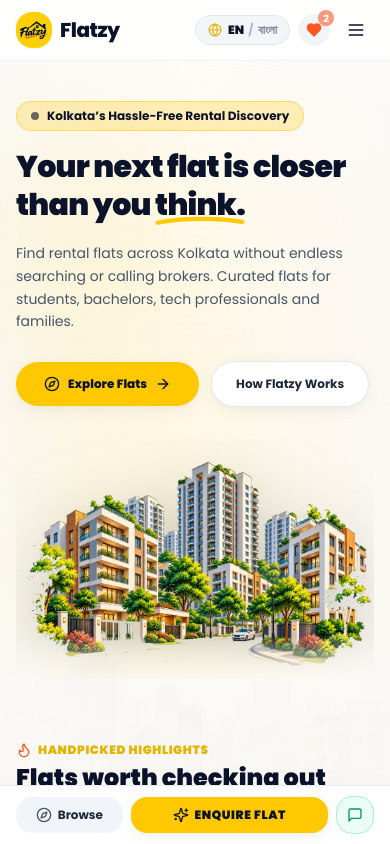
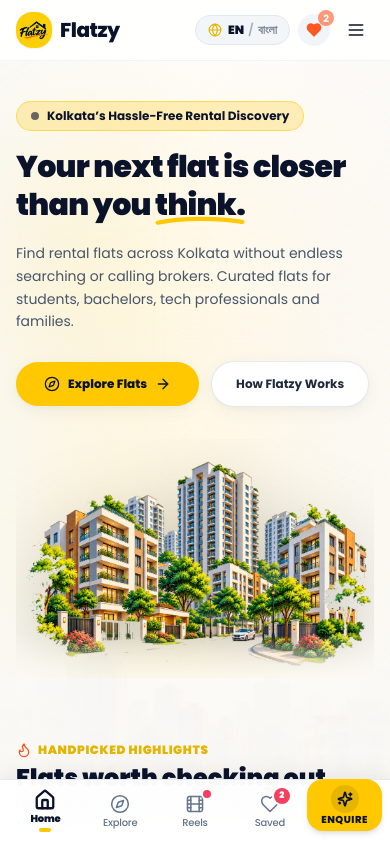
Before and after one commit to JoyTheSloth/Flatzy, a React (Vite) app: page / in a window 390 px wide. Shown: the top 844 px of the page. Built offline with nearby package versions, Linux system fonts and the light colour scheme.

Commit message:
feat(mobile): add app-style bottom navigation bar with Home, Explore, Reels, Saved, and Enquire Flat

```diff
--- a/src/App.tsx
+++ b/src/App.tsx
@@ -221,10 +221,11 @@ export function App() {
         onNavigate={navigateTo}
       />
 
-      {/* Mobile Sticky Bottom CTA */}
+      {/* Mobile App Bottom Navigation Bar */}
       <MobileBottomCTA
+        currentTab={currentTab}
+        onNavigate={navigateTo}
         onOpenInquiryModal={() => handleOpenInquiryModal(selectedProperty || undefined)}
-        onExploreClick={() => navigateTo('explore')}
         savedCount={savedPropertyIds.length}
         onOpenSavedDrawer={() => setIsSavedDrawerOpen(true)}
       />
--- a/src/components/MobileBottomCTA.tsx
+++ b/src/components/MobileBottomCTA.tsx
@@ -1,46 +1,149 @@
 import React from 'react';
-import { Sparkles, Compass, MessageSquare } from 'lucide-react';
+import { Home, Compass, Film, Heart, Sparkles } from 'lucide-react';
+import { useLanguage } from '../context/LanguageContext';
 
 interface MobileBottomCTAProps {
+  currentTab: string;
+  onNavigate: (tab: string) => void;
   onOpenInquiryModal: () => void;
-  onExploreClick: () => void;
   savedCount: number;
   onOpenSavedDrawer: () => void;
+  onExploreClick?: () => void; // for backwards compatibility
 }
 
 export const MobileBottomCTA: React.FC<MobileBottomCTAProps> = ({
+  currentTab,
+  onNavigate,
   onOpenInquiryModal,
-  onExploreClick,
   savedCount,
   onOpenSavedDrawer,
 }) => {
+  const { language } = useLanguage();
+  const isBn = language === 'bn';
+
+  const navTabs = [
+    {
+      id: 'home',
+      label: isBn ? 'হোম' : 'Home',
+      icon: Home,
+      action: () => {
+        onNavigate('home');
+        window.scrollTo({ top: 0, behavior: 'smooth' });
+      },
+      isActive: currentTab === 'home',
+    },
+    {
+      id: 'explore',
+      label: isBn ? 'ফ্ল্যাট' : 'Explore',
+      icon: Compass,
+      action: () => {
+        onNavigate('explore');
+        window.scrollTo({ top: 0, behavior: 'smooth' });
+      },
+      isActive: currentTab === 'explore',
+    },
+    {
+      id: 'reels',
+      label: isBn ? 'রিলস' : 'Reels',
+      icon: Film,
+      action: () => {
+        onNavigate('reels');
+        window.scrollTo({ top: 0, behavior: 'smooth' });
+      },
+      isActive: currentTab === 'reels',
+      hasBadge: true,
+    },
+    {
+      id: 'saved',
+      label: isBn ? 'সেভড' : 'Saved',
+      icon: Heart,
+      action: onOpenSavedDrawer,
+      isActive: false,
+      count: savedCount,
+    },
+    {
+      id: 'enquire',
+      label: isBn ? 'ইনকোয়ারি' : 'Enquire',
+      icon: Sparkles,
+      action: onOpenInquiryModal,
+      isPrimary: true,
+    },
+  ];
+
   return (
-    <div className="md:hidden fixed bottom-0 left-0 right-0 z-40 bg-white/95 backdrop-blur-md border-t border-slate-200/90 px-4 pt-2.5 pb-[max(0.625rem,env(safe-area-inset-bottom))] shadow-2xl flex items-center gap-2">
+    <nav
+      aria-label="Mobile Bottom Navigation"
+      className="md:hidden fixed bottom-0 left-0 right-0 z-40 bg-white/95 backdrop-blur-xl border-t border-slate-200/90 px-2 pt-1.5 pb-[max(0.5rem,env(safe-area-inset-bottom))] shadow-[0_-4px_25px_rgba(0,0,0,0.08)]"
+    >
+      <div className="flex items-center justify-around max-w-md mx-auto">
+        {navTabs.map((tab) => {
+          const Icon = tab.icon;
+
+          if (tab.isPrimary) {
+            return (
               <button
-        onClick={onExploreClick}
-        className="flex-1 py-2.5 px-3 rounded-2xl bg-slate-100 hover:bg-slate-200 text-slate-800 font-bold text-xs flex items-center justify-center gap-1.5 transition-colors"
+                key={tab.id}
+                onClick={tab.action}
+                aria-label="Enquire Flat"
+                className="flex flex-col items-center justify-center -mt-3 px-3.5 py-1.5 rounded-2xl bg-flatzy-yellow hover:bg-flatzy-yellowDark text-flatzy-navy font-black shadow-md active:scale-95 transition-all group"
               >
-        <Compass className="w-4 h-4 text-slate-600" />
-        <span>Browse</span>
+                <div className="w-7 h-7 rounded-full bg-flatzy-navy/10 flex items-center justify-center transition-transform group-hover:rotate-12">
+                  <Icon className="w-4 h-4 text-flatzy-navy stroke-[2.5]" />
+                </div>
+                <span className="text-[10px] font-extrabold uppercase tracking-wider mt-0.5 leading-none">
+                  {tab.label}
+                </span>
               </button>
+            );
+          }
 
+          return (
             <button
-        onClick={onOpenInquiryModal}
-        className="flex-[2] py-2.5 px-4 rounded-2xl bg-flatzy-yellow hover:bg-flatzy-yellowDark text-flatzy-navy font-black text-xs uppercase tracking-wider flex items-center justify-center gap-1.5 shadow-soft active:scale-95 transition-all"
+              key={tab.id}
+              onClick={tab.action}
+              aria-label={tab.label}
+              className={`flex-1 flex flex-col items-center justify-center py-1 px-1 rounded-xl transition-all relative ${
+                tab.isActive
+                  ? 'text-flatzy-navy font-bold'
+                  : 'text-slate-500 hover:text-slate-800'
+              }`}
             >
-        <Sparkles className="w-4 h-4" />
-        <span>Enquire Flat</span>
+              <div className="relative">
+                <Icon
+                  className={`w-5 h-5 transition-transform ${
+                    tab.isActive ? 'scale-110 stroke-[2.5]' : 'stroke-[1.8]'
+                  }`}
+                />
+
+                {/* Reels Active Badge */}
+                {tab.hasBadge && (
+                  <span className="absolute -top-1 -right-1.5 w-2 h-2 rounded-full bg-rose-500 ring-2 ring-white" />
+                )}
+
+                {/* Saved Count Badge */}
+                {tab.count !== undefined && tab.count > 0 && (
+                  <span className="absolute -top-1.5 -right-2.5 bg-rose-500 text-white text-[9px] font-black w-4 h-4 rounded-full flex items-center justify-center ring-2 ring-white shadow-xs">
+                    {tab.count}
+                  </span>
+                )}
+              </div>
+
+              <span
+                className={`text-[10px] tracking-tight mt-1 leading-none ${
+                  tab.isActive ? 'font-black text-flatzy-navy' : 'font-medium text-slate-500'
+                }`}
+              >
+                {tab.label}
+              </span>
+
+              {/* Active Tab Underline Pill */}
+              {tab.isActive && (
+                <span className="w-3 h-1 bg-flatzy-yellow rounded-full mt-1 animate-in zoom-in-50 duration-200" />
+              )}
             </button>
-
-      <a
-        href="https://wa.me/919830000000?text=Hi%20Flatzy!%20I%20am%20looking%20for%20a%20flat%20in%20Kolkata"
-        target="_blank"
-        rel="noopener noreferrer"
-        className="p-2.5 rounded-2xl bg-emerald-50 text-emerald-600 border border-emerald-200 flex items-center justify-center"
-        aria-label="WhatsApp Flatzy"
-      >
-        <MessageSquare className="w-4 h-4" />
-      </a>
+          );
+        })}
       </div>
+    </nav>
   );
 };
```
Lines whose indentation alone changed are shown as unchanged.
